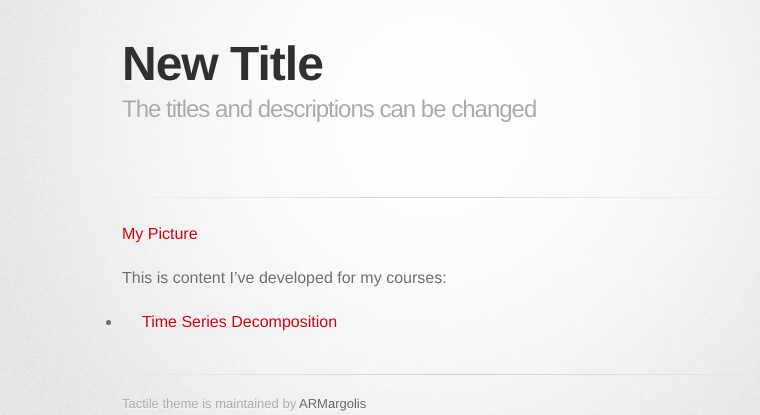
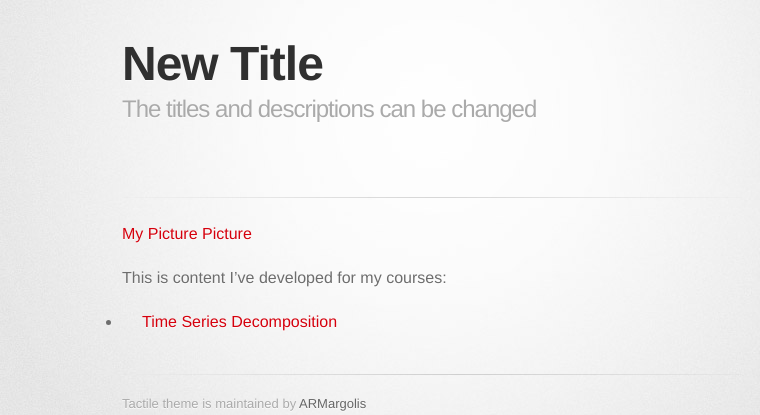
Before and after one commit to ARMargolis/gitdemowm.github.io, a Jekyll site: the page built from index.md, in a window 1280 px wide. Shown: the top 415 px of the page, without its empty margins (208-968 px from the left). Built offline with Jekyll 4.4.1, drawn with Linux system fonts in a browser that asks for light colours; some web fonts are replaced; our own code applies the rules of GitHub Pages for plain Markdown files.

Commit message:
Update index.md

```diff
--- a/index.md
+++ b/index.md
@@ -4,6 +4,7 @@ description: The titles and descriptions can be changed
 ---
 
 [My Picture](/pics/Bradley_Jim-45.jpg)
+[Picture](Bradley_Jim-45.jpg)
 
 This is content I've developed for my courses:
 
```
